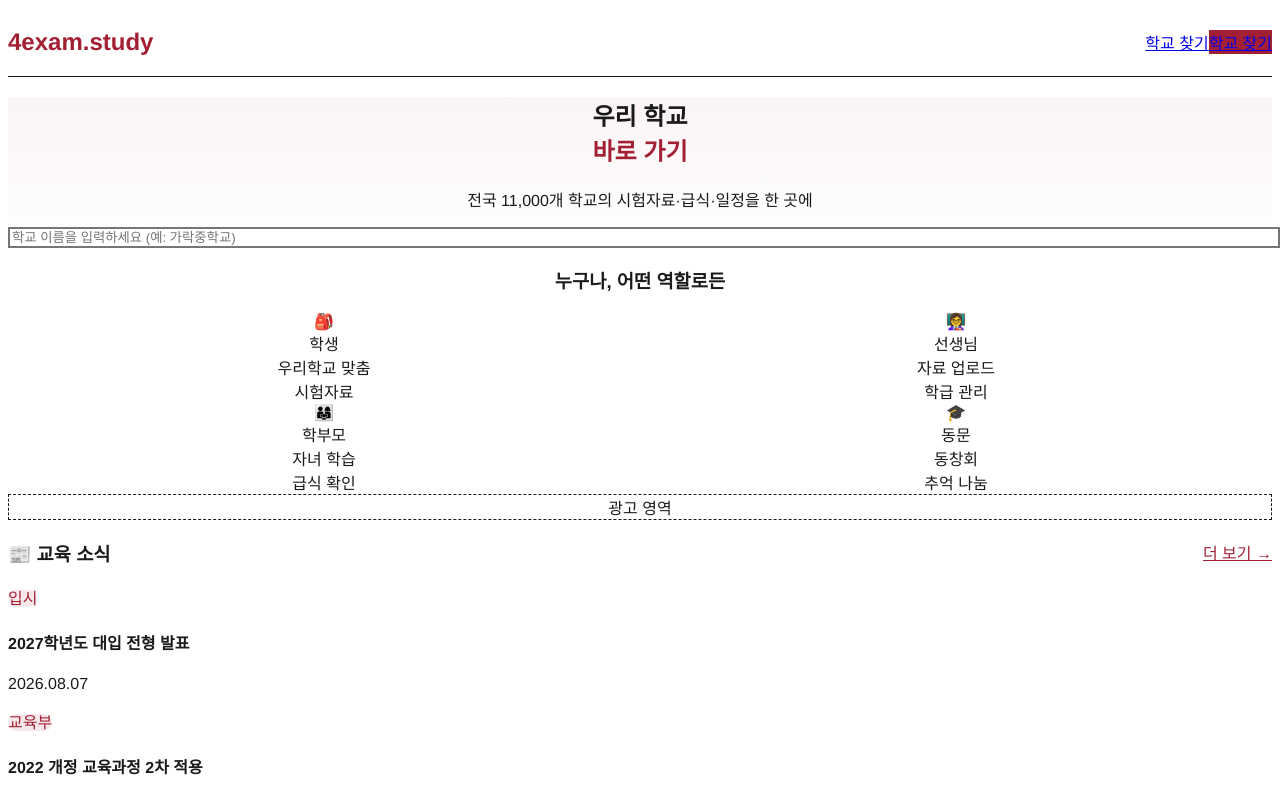
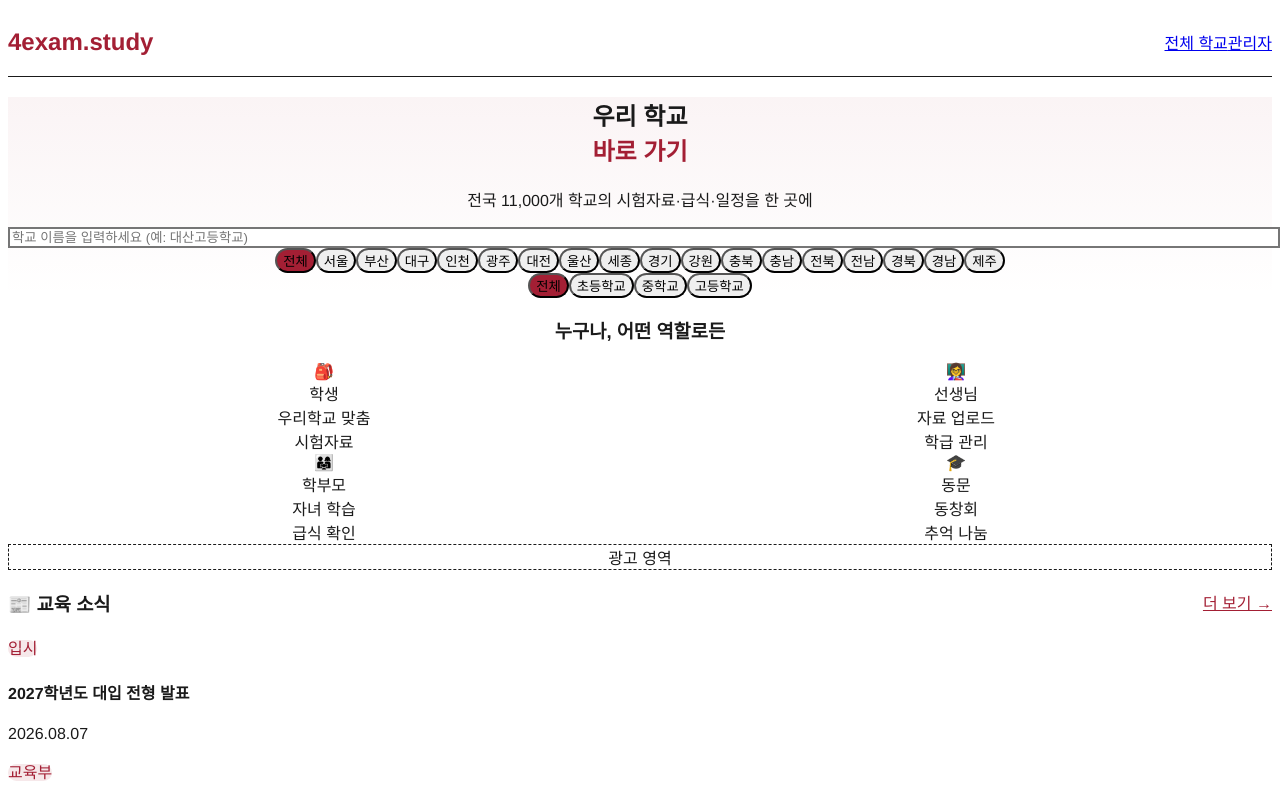
Before and after one commit to Rankerage/4exam, a Next.js app in the folder frontend/: page / in a window 1280 px wide. Shown: the top 800 px of the page. Built offline with nearby package versions, Linux system fonts and the light colour scheme.

Commit message:
4exam: combined search - text + region + type filters

```diff
--- a/frontend/src/app/HomeClient.tsx
+++ b/frontend/src/app/HomeClient.tsx
@@ -1,20 +1,48 @@
 "use client";
 
-import { useState } from "react";
+import { useState, useEffect } from "react";
 import { useRouter } from "next/navigation";
 import { AdBanner } from "@/components/AdPlaceholder";
 
+const ALL_REGIONS = [
+  "전체", "서울", "부산", "대구", "인천", "광주", "대전", "울산", "세종",
+  "경기", "강원", "충북", "충남", "전북", "전남", "경북", "경남", "제주"
+];
+
+const ALL_TYPES = ["전체", "초등학교", "중학교", "고등학교"];
+
 export default function HomeClient() {
   const [query, setQuery] = useState("");
+  const [region, setRegion] = useState("전체");
+  const [schoolType, setSchoolType] = useState("전체");
   const [results, setResults] = useState<any[]>([]);
+  const [loading, setLoading] = useState(false);
   const router = useRouter();
 
-  const handleSearch = async (q: string) => {
+  const handleSearch = async (q: string, r: string, t: string) => {
     setQuery(q);
-    if (q.length >= 1) {
-      const res = await fetch(`/api/exam?action=search&q=${encodeURIComponent(q)}`);
-      setResults(await res.json());
-    } else setResults([]);
+    setRegion(r);
+    setSchoolType(t);
+
+    if (q.length >= 1 || r !== "전체") {
+      setLoading(true);
+      const params = new URLSearchParams();
+      params.set("action", "search");
+      if (q) params.set("q", q);
+      if (r !== "전체") params.set("region", r);
+      if (t !== "전체") params.set("type", t);
+
+      const res = await fetch(`/api/exam?${params.toString()}`);
+      const data = await res.json();
+      // 지역/유형 필터링은 API에서 지원하지 않으므로 클라이언트에서
+      let filtered = data;
+      if (r !== "전체") filtered = filtered.filter((s: any) => s.region === r);
+      if (t !== "전체") filtered = filtered.filter((s: any) => s.type === t);
+      setResults(filtered);
+      setLoading(false);
+    } else {
+      setResults([]);
+    }
   };
 
   return (
@@ -22,49 +50,98 @@ export default function HomeClient() {
       {/* 네비게이션 */}
       <nav className="border-b border-gray-200 bg-white sticky top-0 z-10">
         <div className="max-w-6xl mx-auto px-6 py-4 flex items-center justify-between">
-          <h1 className="text-xl font-bold text-[#A31F34]">4exam.study</h1>
+          <h1 className="text-xl font-bold text-[#A31F34] cursor-pointer" onClick={() => router.push("/")}>
+            4exam.study
+          </h1>
           <div className="flex items-center gap-4 text-sm">
-            <a href="/schools" className="text-gray-600 hover:text-[#A31F34]">학교 찾기</a>
-            <a href="/schools" className="px-4 py-2 bg-[#A31F34] text-white rounded-lg hover:bg-[#8B1A2C]">학교 찾기</a>
+            <a href="/schools" className="text-gray-600 hover:text-[#A31F34]">전체 학교</a>
+            <a href="/admin" className="text-gray-400 hover:text-[#A31F34]">관리자</a>
           </div>
         </div>
       </nav>
 
       {/* 히어로 */}
       <section className="bg-gradient-to-b from-[#A31F34]/5 to-white">
-        <div className="max-w-6xl mx-auto px-6 py-20 text-center">
+        <div className="max-w-6xl mx-auto px-6 py-16 md:py-24 text-center">
           <h2 className="text-3xl md:text-5xl font-bold mb-4">
             우리 학교<br /><span className="text-[#A31F34]">바로 가기</span>
           </h2>
-          <p className="text-gray-500 text-lg mb-8">전국 11,000개 학교의 시험자료·급식·일정을 한 곳에</p>
+          <p className="text-gray-500 text-lg mb-8">
+            전국 11,000개 학교의 시험자료·급식·일정을 한 곳에
+          </p>
 
-          {/* 학교 검색 */}
-          <div className="max-w-xl mx-auto">
-            <div className="relative">
+          {/* 학교 검색 + 필터 */}
+          <div className="max-w-2xl mx-auto">
+            <div className="relative mb-3">
               <input
                 type="text" value={query}
-                onChange={(e) => handleSearch(e.target.value)}
-                placeholder="학교 이름을 입력하세요 (예: 가락중학교)"
+                onChange={(e) => handleSearch(e.target.value, region, schoolType)}
+                placeholder="학교 이름을 입력하세요 (예: 대산고등학교)"
                 className="w-full text-lg py-4 px-6 border-2 border-gray-200 rounded-2xl focus:border-[#A31F34] outline-none bg-white shadow-sm"
               />
             </div>
-            {results.length > 0 && (
-              <div className="mt-2 bg-white rounded-2xl shadow-lg border border-gray-100 overflow-hidden">
+
+            {/* 필터 칩 */}
+            <div className="flex flex-wrap justify-center gap-1.5">
+              {ALL_REGIONS.map(r => (
+                <button key={r}
+                  onClick={() => handleSearch(query, r === region ? "전체" : r, schoolType)}
+                  className={`px-2.5 py-1 rounded-full text-xs transition-colors ${
+                    region === r
+                      ? "bg-[#A31F34] text-white"
+                      : "bg-gray-100 text-gray-500 hover:bg-gray-200"
+                  }`}>
+                  {r}
+                </button>
+              ))}
+            </div>
+            <div className="flex justify-center gap-1.5 mt-1.5">
+              {ALL_TYPES.map(t => (
+                <button key={t}
+                  onClick={() => handleSearch(query, region, t === schoolType ? "전체" : t)}
+                  className={`px-2.5 py-1 rounded-full text-xs transition-colors ${
+                    schoolType === t
+                      ? "bg-[#A31F34] text-white"
+                      : "bg-gray-100 text-gray-500 hover:bg-gray-200"
+                  }`}>
+                  {t}
+                </button>
+              ))}
+            </div>
+          </div>
+
+          {/* 검색 결과 */}
+          {loading && (
+            <div className="mt-4 text-gray-400 text-sm">검색 중...</div>
+          )}
+          {!loading && results.length > 0 && (
+            <div className="mt-4 max-w-2xl mx-auto bg-white rounded-2xl shadow-lg border border-gray-100 overflow-hidden text-left">
+              <p className="px-6 py-2 text-xs text-gray-400 bg-gray-50">
+                {query ? `"${query}"` : ""} {region !== "전체" ? `· ${region}` : ""} {schoolType !== "전체" ? `· ${schoolType}` : ""} — {results.length}개 학교
+              </p>
               {results.map((s) => (
                 <button key={s.id}
                   onClick={() => router.push(`/school/${s.id}`)}
-                    className="w-full text-left px-6 py-4 hover:bg-gray-50 border-b last:border-0">
-                    <span className="font-medium">{s.name}</span>
-                    <span className="text-sm text-gray-400 ml-2">{s.type} · {s.region}</span>
+                  className="w-full px-6 py-4 hover:bg-gray-50 border-b last:border-0 flex items-center justify-between transition-colors">
+                  <div>
+                    <span className="font-medium text-gray-800 group-hover:text-[#A31F34]">{s.name}</span>
+                    <div className="flex gap-2 mt-0.5">
+                      <span className="text-xs px-1.5 py-0.5 bg-gray-100 rounded text-gray-500">{s.type}</span>
+                      <span className="text-xs text-gray-400">{s.region}</span>
+                    </div>
+                  </div>
+                  <span className="text-gray-300 text-lg">→</span>
                 </button>
               ))}
             </div>
           )}
-          </div>
+          {!loading && query && results.length === 0 && (
+            <p className="mt-4 text-gray-400 text-sm">검색 결과가 없습니다</p>
+          )}
         </div>
       </section>
 
-      {/* 역할별 카드 */}
+      {/* 역할 카드 */}
       <section className="max-w-6xl mx-auto px-6 py-12">
         <h3 className="text-xl font-bold text-center mb-8">누구나, 어떤 역할로든</h3>
         <div className="grid grid-cols-2 md:grid-cols-4 gap-4">
@@ -91,7 +168,7 @@ export default function HomeClient() {
         <div className="max-w-6xl mx-auto px-6">
           <div className="flex items-center justify-between mb-6">
             <h3 className="text-xl font-bold">📰 교육 소식</h3>
-            <a href="#" className="text-sm text-[#A31F34]">더 보기 →</a>
+            <a href="#" className="text-sm text-[#A31F34] hover:underline">더 보기 →</a>
           </div>
           <div className="grid grid-cols-1 md:grid-cols-3 gap-6">
             {[
@@ -130,7 +207,7 @@ export default function HomeClient() {
       {/* 푸터 */}
       <footer className="border-t border-gray-200 bg-gray-50">
         <div className="max-w-6xl mx-auto px-6 py-8 flex justify-between text-xs text-gray-400">
-          <span>© 2026 4exam.study — 전국 학교별 맞춤 시험자료</span>
+          <span>© 2026 4exam.study</span>
           <div className="flex gap-4">
             <a href="#" className="hover:text-[#A31F34]">이용약관</a>
             <a href="#" className="hover:text-[#A31F34]">개인정보</a>
```
Lines whose indentation alone changed are shown as unchanged.
